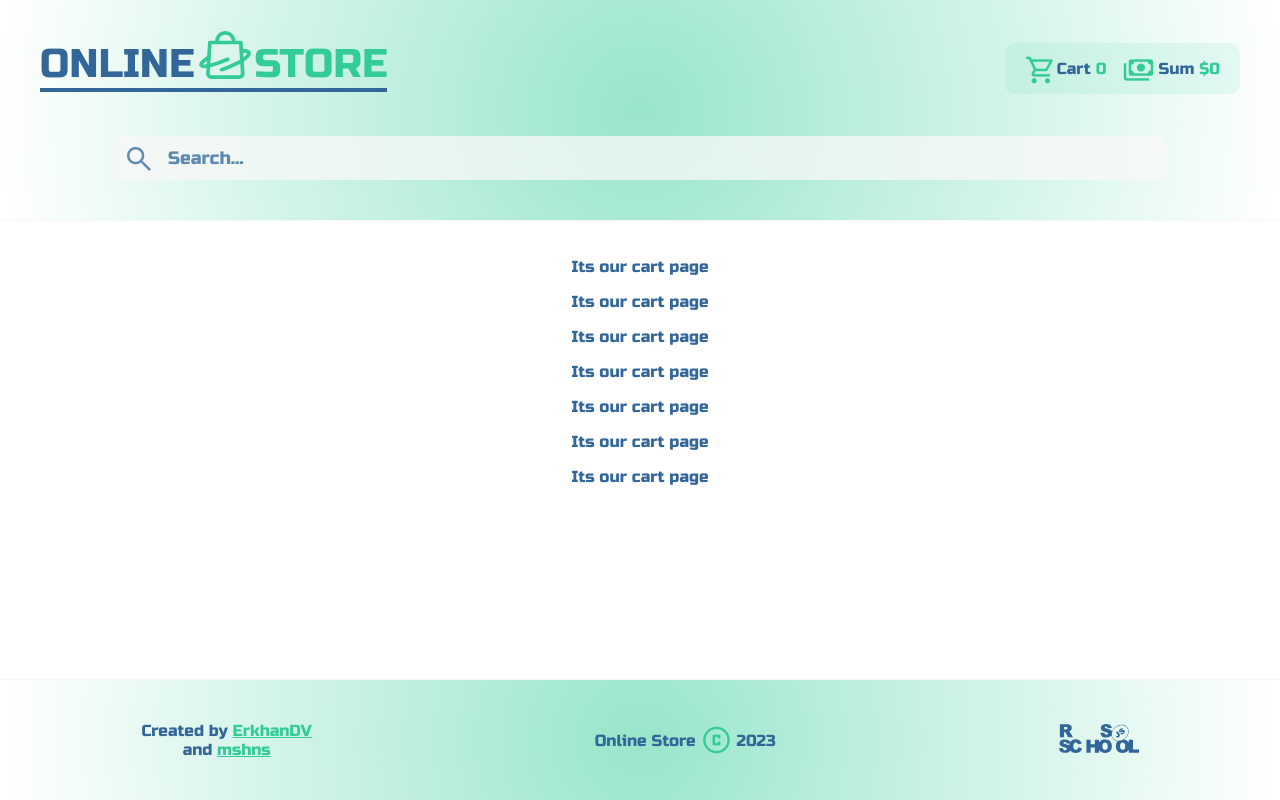
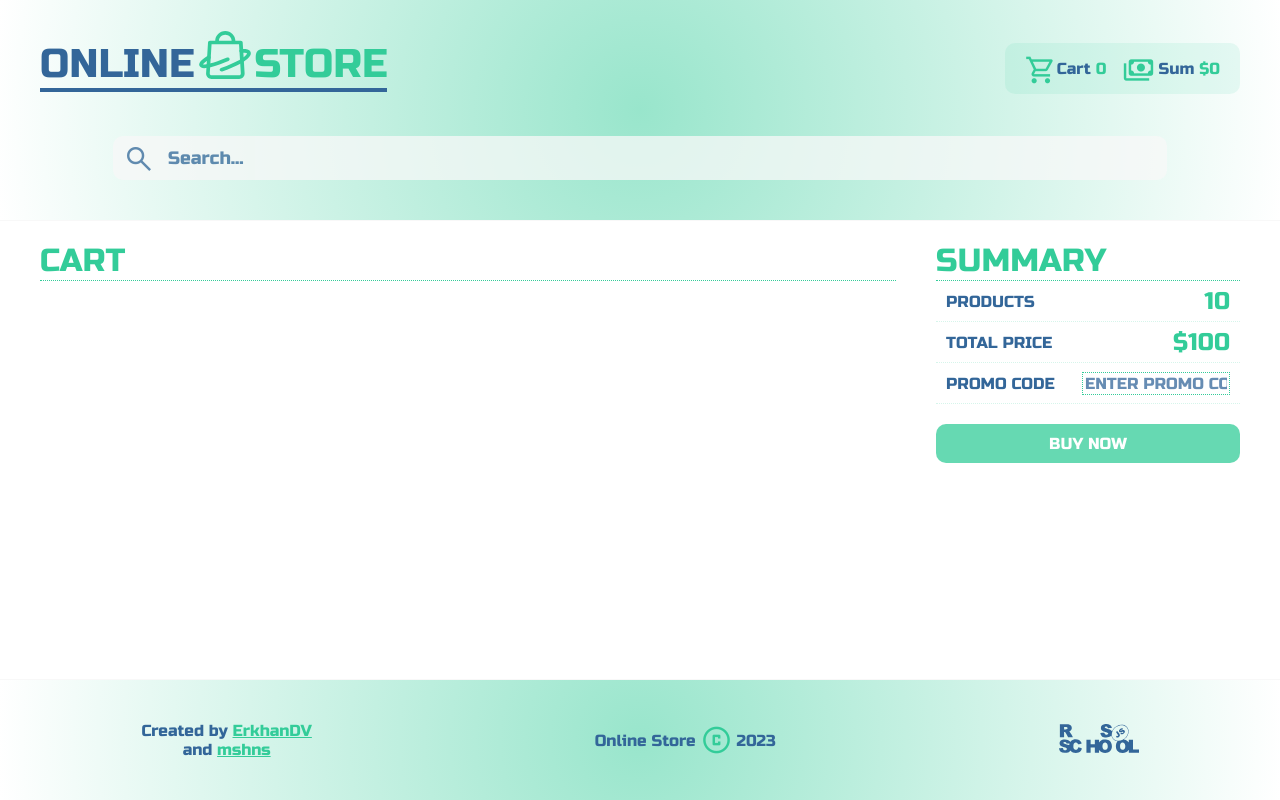
Before and after one commit to mshns/online-store, a React (Create React App) app in the folder online-store/: page /cart in a window 1280 px wide. Built offline with nearby package versions, Linux system fonts and the light colour scheme.

Commit message:
feat: add cart summary

```diff
--- /dev/null
+++ b/online-store/src/pages/cart/cartPage.scss
@@ -0,0 +1,95 @@
+.cart {
+  display: flex;
+  width: 100%;
+}
+
+.cart_list {
+  display: flex;
+  flex-direction: column;
+  width: calc(70% - 40px);
+  margin-left: 40px;
+}
+
+.cart_header {
+  width: 100%;
+  border-bottom: 1px dotted #33cc99;
+}
+
+.cart_title {
+  width: 40%;
+  margin: 0;
+  font-size: 32px;
+  font-weight: 100;
+  text-transform: uppercase;
+  color: #33cc99;
+}
+
+.cart_sum {
+  display: flex;
+  flex-direction: column;
+  width: calc(30% - 80px);
+  margin: 0 40px;
+}
+
+
+
+
+.cart_subtitle {
+  width: 100%;
+  margin: 0;
+  font-size: 32px;
+  font-weight: 100;
+  text-transform: uppercase;
+  color: #33cc99;
+  border-bottom: 1px dotted #33cc99;
+}
+
+.cart-sum_field {
+  display: flex;
+  align-items: center;
+  height: 40px;
+  padding: 0 10px;
+  border-bottom: 1px dotted rgb(51, 204, 153, .2);
+  text-transform: uppercase;
+}
+
+.products-count,
+.total-price {
+  margin-left: auto;
+  font-size: 24px;
+  color: #33cc99;
+}
+
+.cart-sum_input {
+  width: 50%;
+  margin-left: auto;
+  border: 1px dotted rgb(51, 204, 153);
+  outline: none;
+  font-family: 'Russo One';
+  font-size: 16px;
+  text-transform: uppercase;
+  color: #33cc99;
+}
+
+.cart-sum_input::placeholder {
+  color: rgb(51, 102, 153, .75);
+}
+
+.cart-sum_button {
+  font-family: 'Russo One';
+  font-size: 16px;
+  text-transform: uppercase;
+  color: #fff;
+  margin: 20px 0;
+  padding: 10px;
+  border: none;
+  border-radius: 10px;
+  background-color: rgb(51, 204, 153, .75);
+  cursor: pointer;
+  transition: ease-in-out .2s;
+}
+
+.cart-sum_button:hover {
+
+  background-color: #336699;
+}
--- a/online-store/src/pages/cart/cartPage.tsx
+++ b/online-store/src/pages/cart/cartPage.tsx
@@ -1,14 +1,36 @@
+import "./cartPage.scss";
+
 const CartPage = () => {
   return (
-    <div>
-      <p>Its our cart page</p>
-      <p>Its our cart page</p>
-      <p>Its our cart page</p>
-      <p>Its our cart page</p>
-      <p>Its our cart page</p>
-      <p>Its our cart page</p>
-      <p>Its our cart page</p>
-    </div>
+    <main className="cart">
+      <section className="cart_list">
+        <div className="cart_header">
+          <h1 className="cart_title">Cart</h1>
+          <div className="cart_pagination"></div>
+        </div>
+      </section>
+      <section className="cart_sum">
+        <h2 className="cart_subtitle">Summary</h2>
+        <div className="cart-sum_field">
+          <span className="field_title">Products</span>
+          <span className="products-count">10</span>
+        </div>
+        <div className="cart-sum_field">
+          <span className="field_title">Total price</span>
+          <span className="total-price">$100</span>
+        </div>
+        <div className="cart-sum_field">
+          <label htmlFor="promo-code">Promo code</label>
+          <input
+            className="cart-sum_input"
+            type="text"
+            placeholder="Enter promo code"
+            id="promo-code"
+          ></input>
+        </div>
+        <button className="cart-sum_button">Buy now</button>
+      </section>
+    </main>
   );
 };
 
```
